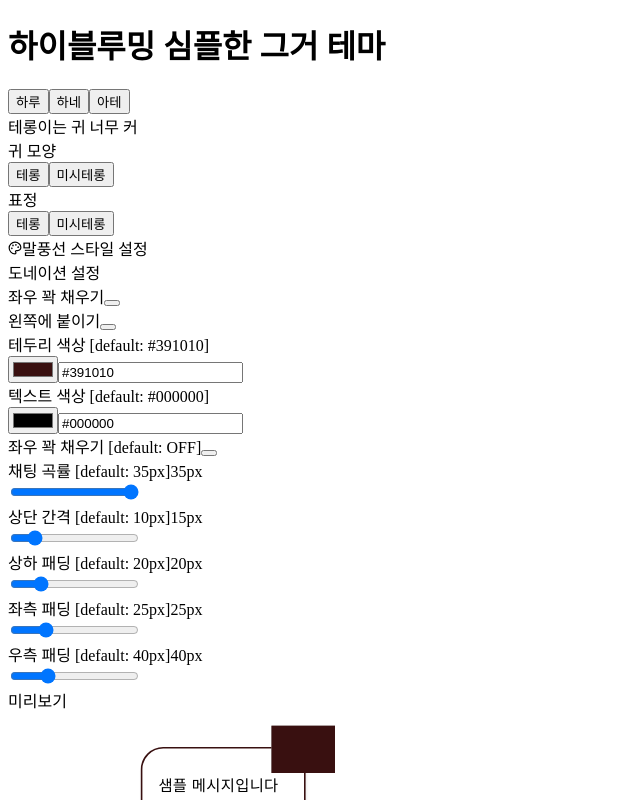
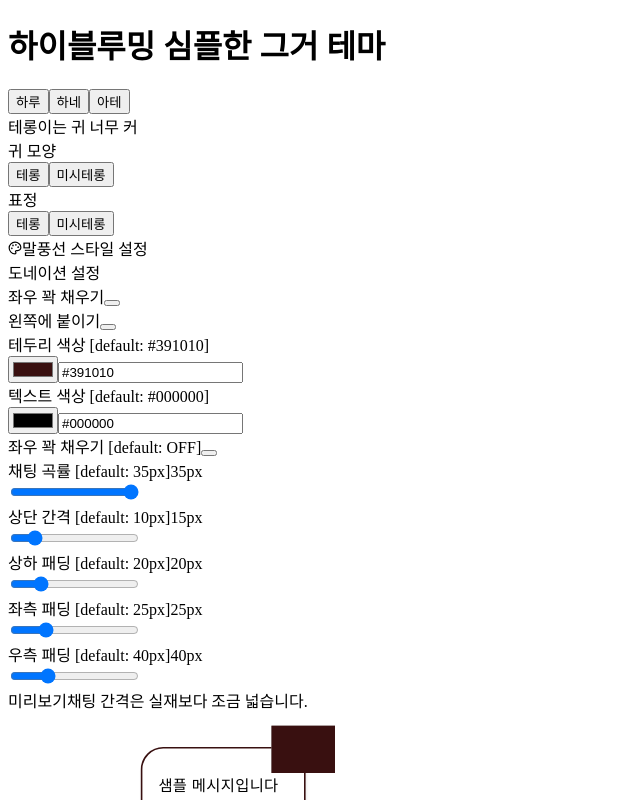
Before and after one commit to serafi0620/hiblueming-chat-simple-theme-generator, a React (Vite) app: page / in a window 1280 px wide. Shown: the top 800 px of the page, without its empty margins (0-640 px from the left). Built offline with nearby package versions, Linux system fonts and the light colour scheme; grey boxes are pictures that could not be loaded; the HTML template or start-up script is replaced by a standard one.

Commit message:
ㅁㄴㅇㅁㅇ

```diff
--- a/src/components/PreviewPanel.jsx
+++ b/src/components/PreviewPanel.jsx
@@ -37,6 +37,7 @@ const PreviewPanel = ({ previewChats, fontSize, backgroundImageUrl }) => {
                     <div className="w-3 h-3 rounded-full bg-amber-400"></div>
                     <div className="w-3 h-3 rounded-full bg-green-400"></div>
                     <span className="ml-3 text-xs font-bold text-neutral-400 uppercase tracking-widest">미리보기</span>
+                    <span className="ml-3 text-[10px] font-bold text-red-500 bg-red-50/10 px-2 py-0.5 rounded border border-red-500/20">채팅 간격은 실재보다 조금 넓습니다.</span>
                 </div>
             </div>
             <div
```
